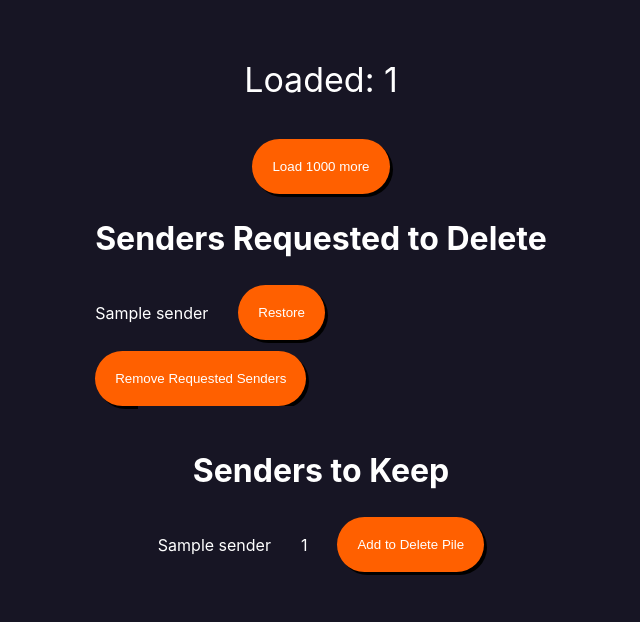
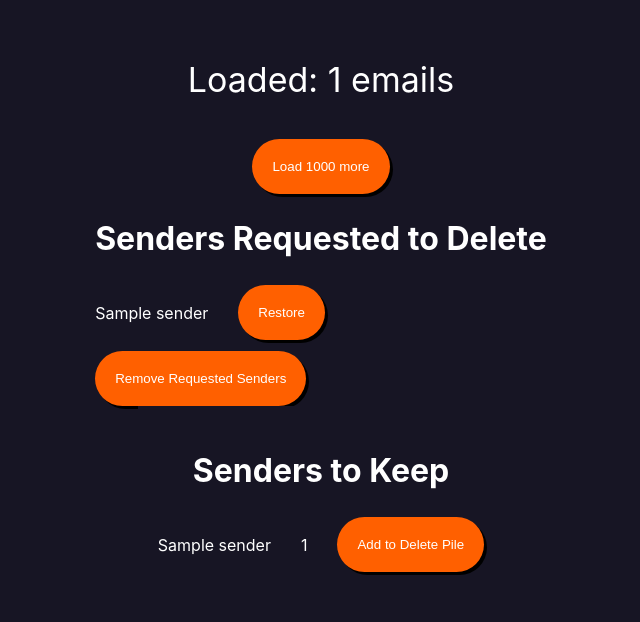
Before and after one commit to DenverDawgs18/MailMind2, a Flask app: template templates/upload.html in a window 1280 px wide. Shown: the part 67-689 px from the top of the page, without its empty margins (319-959 px from the left). Run offline with Flask 3, Linux system fonts and the light colour scheme; the template is opened without the code that fills it: most values are stand-ins (such as "Sample title", 1, 10 or a date in 2020); parts of the project's set-up code (start-up, migrations or seed data) failed here and were passed over; some libraries are stand-ins or nearby versions.

Commit message:
Small text fixes

```diff
--- a/static/clean.js
+++ b/static/clean.js
@@ -37,7 +37,7 @@ document.addEventListener("DOMContentLoaded", function () {
             .then(data => {
                 // Update processed count in stats element
                 if (statsElement) {
-                    statsElement.textContent = data.processed_count;
+                    statsElement.textContent = `Loaded: ${data.processed_count} emails`;
                 }
 
                 // Update button state based on whether there are more emails to load
--- a/templates/summary.html
+++ b/templates/summary.html
@@ -19,7 +19,7 @@
         {% if text %}
             <h2 class="summaryheader summarytext">All generated action items of the last 24 hours of emails ({{text}}):</h2>
         {% else %}
-            <h2 class="summaryheader summarytext">All generated action items of the last 24 hours of emails ({{text}}):</h2>
+            <h2 class="summaryheader summarytext">All generated action items of the last 24 hours of emails:</h2>
         {% endif %}
         <div class="items">
             {% for email in emails %}
--- a/templates/upload.html
+++ b/templates/upload.html
@@ -18,7 +18,7 @@
 
     <div class="uploadwrapper">
         <div class="more">
-            <p class="stats">Loaded: {{processed_count}}</p>
+            <p class="stats">Loaded: {{processed_count}} emails</p>
             <button class="loadmore">Load 1000 more</button>
         </div>
         <div class="requestedcontainer">
```
Also changed, not shown: instance/database.db.
